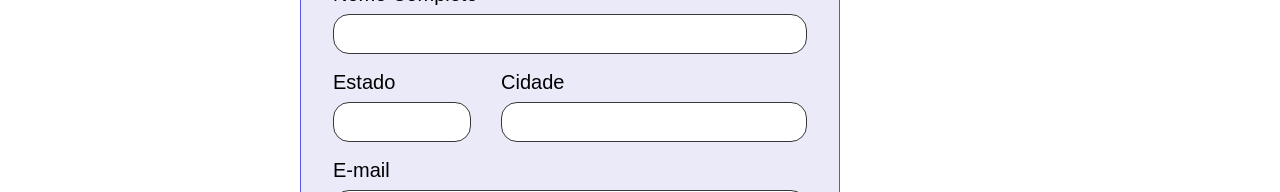
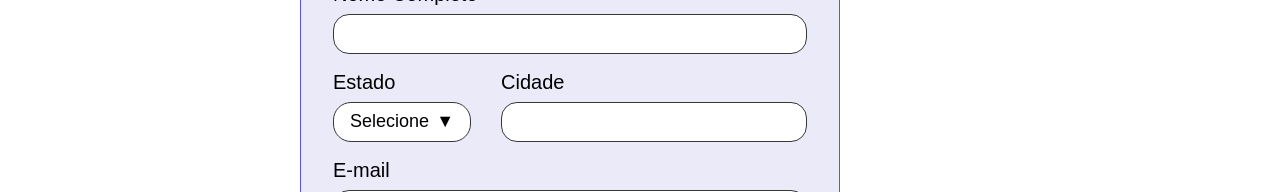
Before and after one commit to albertobtlima/criando-uma-aplicacao-acessivel-com-javascript-emotion-e-react-router, a React (Create React App) app in the folder 01-desenvolvendo-componentes-customizados-e-acessiveis-com-emotion/freelando/: page / in a window 1280 px wide. Shown: the part 553-745 px from the top of the page. Built offline with nearby package versions, Linux system fonts and the light colour scheme; the HTML template or start-up script is replaced by a standard one.

Commit message:
adicionado componente listaSuspensa

```diff
--- a/01-desenvolvendo-componentes-customizados-e-acessiveis-com-emotion/freelando/src/App.js
+++ b/01-desenvolvendo-componentes-customizados-e-acessiveis-com-emotion/freelando/src/App.js
@@ -9,6 +9,37 @@
 import { Botao } from "./componentes/Botao/Botao";
 import { FreelandoLogo } from "./componentes/Icones/FreelandoLogo";
 import { Link } from "./componentes/Link/Link";
+import { ListaSuspensa } from "./componentes/ListaSuspensa/ListaSuspensa";
+
+const estadosBrasileiros = [
+  { text: "Acre", value: "AC" },
+  { text: "Alagoas", value: "AL" },
+  { text: "Amapá", value: "AP" },
+  { text: "Amazonas", value: "AM" },
+  { text: "Bahia", value: "BA" },
+  { text: "Ceará", value: "CE" },
+  { text: "Distrito Federal", value: "DF" },
+  { text: "Espírito Santo", value: "ES" },
+  { text: "Goiás", value: "GO" },
+  { text: "Maranhão", value: "MA" },
+  { text: "Mato Grosso", value: "MT" },
+  { text: "Mato Grosso do Sul", value: "MS" },
+  { text: "Minas Gerais", value: "MG" },
+  { text: "Pará", value: "PA" },
+  { text: "Paraíba", value: "PB" },
+  { text: "Paraná", value: "PR" },
+  { text: "Pernambuco", value: "PE" },
+  { text: "Piauí", value: "PI" },
+  { text: "Rio de Janeiro", value: "RJ" },
+  { text: "Rio Grande do Norte", value: "RN" },
+  { text: "Rio Grande do Sul", value: "RS" },
+  { text: "Rondônia", value: "RO" },
+  { text: "Roraima", value: "RR" },
+  { text: "Santa Catarina", value: "SC" },
+  { text: "São Paulo", value: "SP" },
+  { text: "Sergipe", value: "SE" },
+  { text: "Tocantins", value: "TO" },
+];
 
 function App() {
   return (
@@ -45,7 +76,7 @@
               </Row>
               <Row>
                 <Col sm={4} md={4} lg={4}>
-                  <CampoTexto titulo="Estado" />
+                  <ListaSuspensa titulo="Estado" opcoes={estadosBrasileiros} />
                 </Col>
                 <Col sm={8} md={8} lg={8}>
                   <CampoTexto titulo="Cidade" />
--- /dev/null
+++ b/01-desenvolvendo-componentes-customizados-e-acessiveis-com-emotion/freelando/src/componentes/ListaSuspensa/ItemListaSuspensaEstilizada.jsx
@@ -0,0 +1,15 @@
+import styled from "@emotion/styled";
+
+export const ItemListaSuspensaEstilizada = styled.li`
+  padding: ${(props) => props.theme.espacamentos.xs} 0;
+  text-align: center;
+  border-bottom: 1px solid ${(props) => props.theme.cores.neutras.c};
+  cursor: pointer;
+  &:last-child {
+    border: none;
+  }
+  color: ${(props) => (props.focoAtivo ? props.theme.cores.focus : "inherit")};
+  &:hover {
+    color: ${(props) => props.theme.cores.focus};
+  }
+`;
--- /dev/null
+++ b/01-desenvolvendo-componentes-customizados-e-acessiveis-com-emotion/freelando/src/componentes/ListaSuspensa/ListaSuspensa.jsx
@@ -0,0 +1,110 @@
+import styled from "@emotion/styled";
+import { useState } from "react";
+import { ListaSuspensaEstilizada } from "./ListaSuspensaEstilizada";
+import { ItemListaSuspensaEstilizada } from "./ItemListaSuspensaEstilizada";
+
+const LabelEstilizada = styled.label`
+  display: block;
+  width: 100%;
+  box-sizing: border-box;
+  font-weight: 400;
+  font-size: 20px;
+  line-height: 24px;
+  position: relative;
+`;
+
+const BotaoEstilizado = styled.button`
+  cursor: pointer;
+  display: block;
+  height: 40px;
+  width: 100%;
+  font-size: 18px;
+  outline: none;
+  box-sizing: border-box;
+  display: flex;
+  align-items: center;
+  justify-content: space-between;
+  font-weight: 400;
+  border-radius: 18px;
+  border-bottom-left-radius: ${(props) => (props.estaAberta ? "0" : "18px")};
+  border-bottom-right-radius: ${(props) => (props.estaAberta ? "0" : "18px")};
+  margin-top: ${(props) => props.theme.espacamentos.xs};
+  padding: ${(props) => props.theme.espacamentos.s};
+  background: ${(props) => props.theme.cores.branco};
+  border: 1px solid ${(props) => props.theme.cores.neutras.a};
+  &:focus {
+    border-color: ${(props) => props.theme.cores.focus};
+  }
+`;
+
+export const ListaSuspensa = ({ titulo, opcoes }) => {
+  const [estaAberta, alternarVisibilidade] = useState(false);
+  const [opcaoFocada, setOpcaoFocada] = useState(null);
+  const [opcaoSelecionada, setOpcaoSelecionada] = useState(null);
+
+  const manipularTeclaDoTeclado = (evento) => {
+    alternarVisibilidade(true);
+    switch (evento.key) {
+      case "ArrowDown":
+        evento.preventDefault();
+        setOpcaoFocada((focoAntigo) => {
+          if (focoAntigo == null) {
+            return 0;
+          }
+
+          return (focoAntigo += 1);
+        });
+        break;
+
+      case "ArrowUp":
+        evento.preventDefault();
+        setOpcaoFocada((focoAntigo) => {
+          if (!focoAntigo) {
+            return 0;
+          }
+
+          return (focoAntigo -= 1);
+        });
+        break;
+
+      case "Enter":
+        evento.preventDefault();
+        setOpcaoFocada(null);
+        alternarVisibilidade(false);
+        setOpcaoSelecionada(opcoes[opcaoFocada]);
+        break;
+
+      default:
+        break;
+    }
+  };
+
+  return (
+    <LabelEstilizada>
+      {titulo}
+      <BotaoEstilizado
+        estaAberta={estaAberta}
+        onClick={() => alternarVisibilidade(!estaAberta)}
+        onKeyDown={manipularTeclaDoTeclado}
+      >
+        <div>{opcaoSelecionada ? opcaoSelecionada.text : "Selecione"}</div>
+        <div>
+          <span>{estaAberta ? "▲" : "▼"}</span>
+        </div>
+      </BotaoEstilizado>
+      {estaAberta && (
+        <ListaSuspensaEstilizada>
+          {opcoes.map((opcao, index) => (
+            <ItemListaSuspensaEstilizada
+              key={opcao.value}
+              focoAtivo={index === opcaoFocada}
+              onClick={() => setOpcaoSelecionada(opcao)}
+            >
+              {opcao.text}
+            </ItemListaSuspensaEstilizada>
+          ))}
+        </ListaSuspensaEstilizada>
+      )}
+    </LabelEstilizada>
+  );
+};
--- /dev/null
+++ b/01-desenvolvendo-componentes-customizados-e-acessiveis-com-emotion/freelando/src/componentes/ListaSuspensa/ListaSuspensaEstilizada.jsx
@@ -0,0 +1,17 @@
+import styled from "@emotion/styled";
+
+export const ListaSuspensaEstilizada = styled.ul`
+  position: absolute;
+  top: 100%;
+  left: 0;
+  right: 0;
+  background-color: ${(props) => props.theme.cores.branco};
+  z-index: 1;
+  border: 1px solid ${(props) => props.theme.cores.neutras.a};
+  border-bottom-left-radius: 18px;
+  border-bottom-right-radius: 18px;
+  border-top: none;
+  margin: 0;
+  padding: 0 ${(props) => props.theme.espacamentos.m};
+  list-style: none;
+`;
--- a/01-desenvolvendo-componentes-customizados-e-acessiveis-com-emotion/freelando/src/componentes/Rodape/Rodape.jsx
+++ b/01-desenvolvendo-componentes-customizados-e-acessiveis-com-emotion/freelando/src/componentes/Rodape/Rodape.jsx
@@ -27,7 +27,10 @@
     <FundoRodape>
       <div>
         <FreelandoLogo />
-        <p>Desenvolvido por Alura. Projeto fictício sem fins comerciais.</p>
+        <p>
+          Desenvolvido por Alura & Alberto. Projeto fictício sem fins
+          comerciais.
+        </p>
       </div>
       <div>
         <p>Acesse nossas redes:</p>
```
